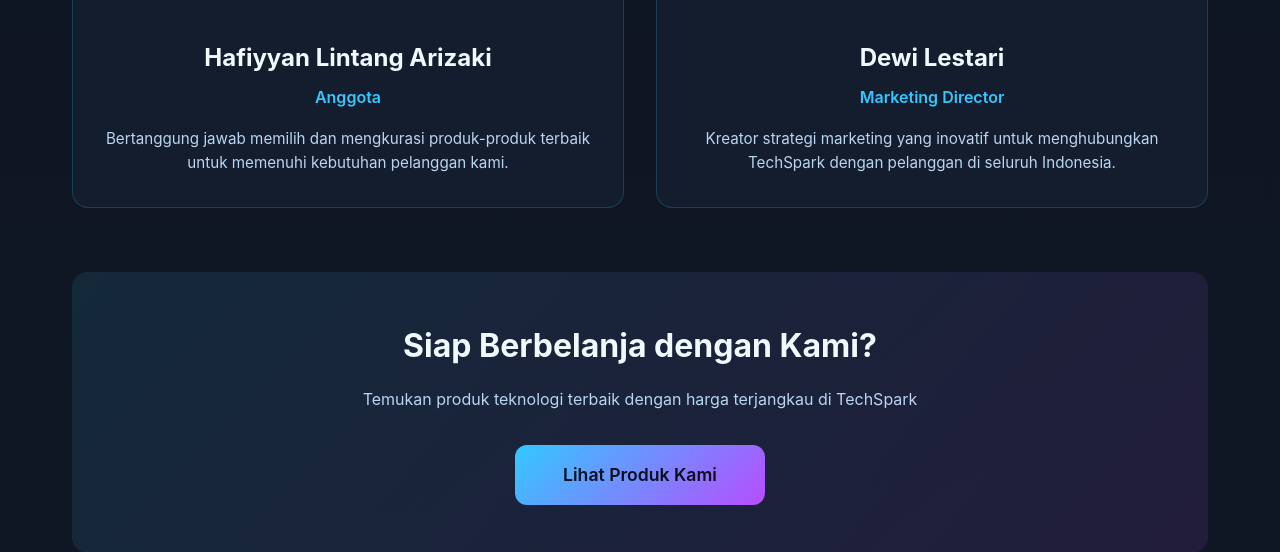
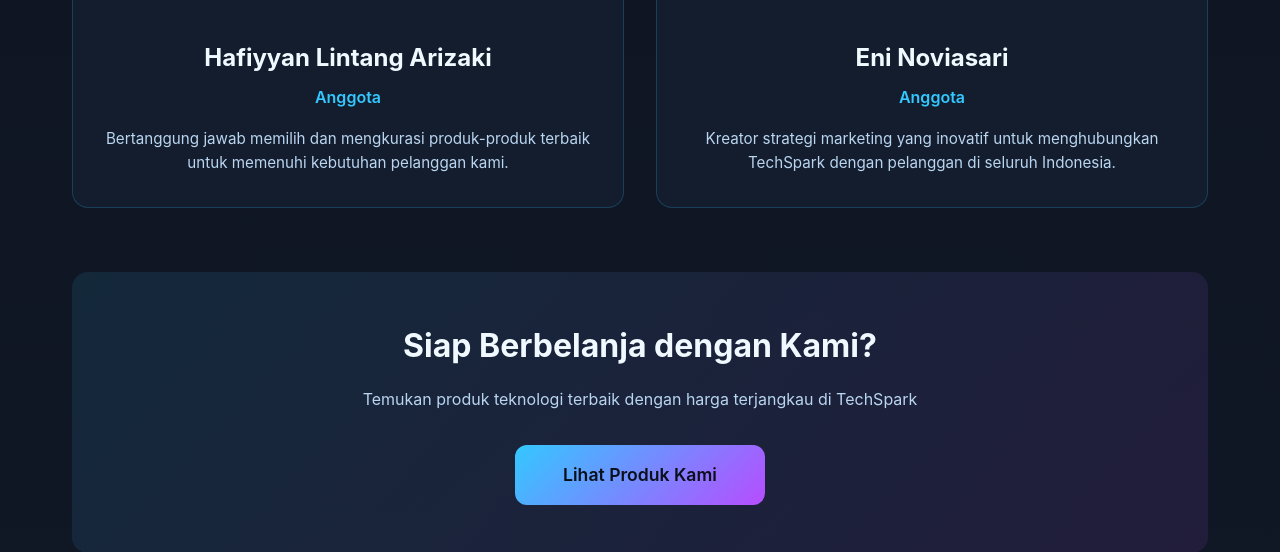
Before and after one commit to rahmatsigma/TechSpark, a Django app: page /about/ in a window 1280 px wide. Shown: the part 3163-3715 px from the top of the page. Run offline with Django 5.2, Linux system fonts and the light colour scheme; some libraries are stand-ins or nearby versions.

Commit message:
about us

```diff
--- a/techspark/templates/pages/about.html
+++ b/techspark/templates/pages/about.html
@@ -142,10 +142,10 @@
             </div>
 
             <div class="team-member">
-                <img src="https://images.unsplash.com/photo-1438761681033-6461ffad8d80?auto=format&fit=crop&w=400&q=80" alt="Marketing Director" class="team-photo">
+                <img src="/static/images/enii.jpg" alt="Marketing Director" class="team-photo">
                 <div class="team-info">
-                    <h3 class="team-name">Dewi Lestari</h3>
-                    <p class="team-role">Marketing Director</p>
+                    <h3 class="team-name">Eni Noviasari</h3>
+                    <p class="team-role">Anggota</p>
                     <p class="team-bio">
                         Kreator strategi marketing yang inovatif untuk menghubungkan
                         TechSpark dengan pelanggan di seluruh Indonesia.
```
Also changed, not shown: static/images/enii.jpg (added).
